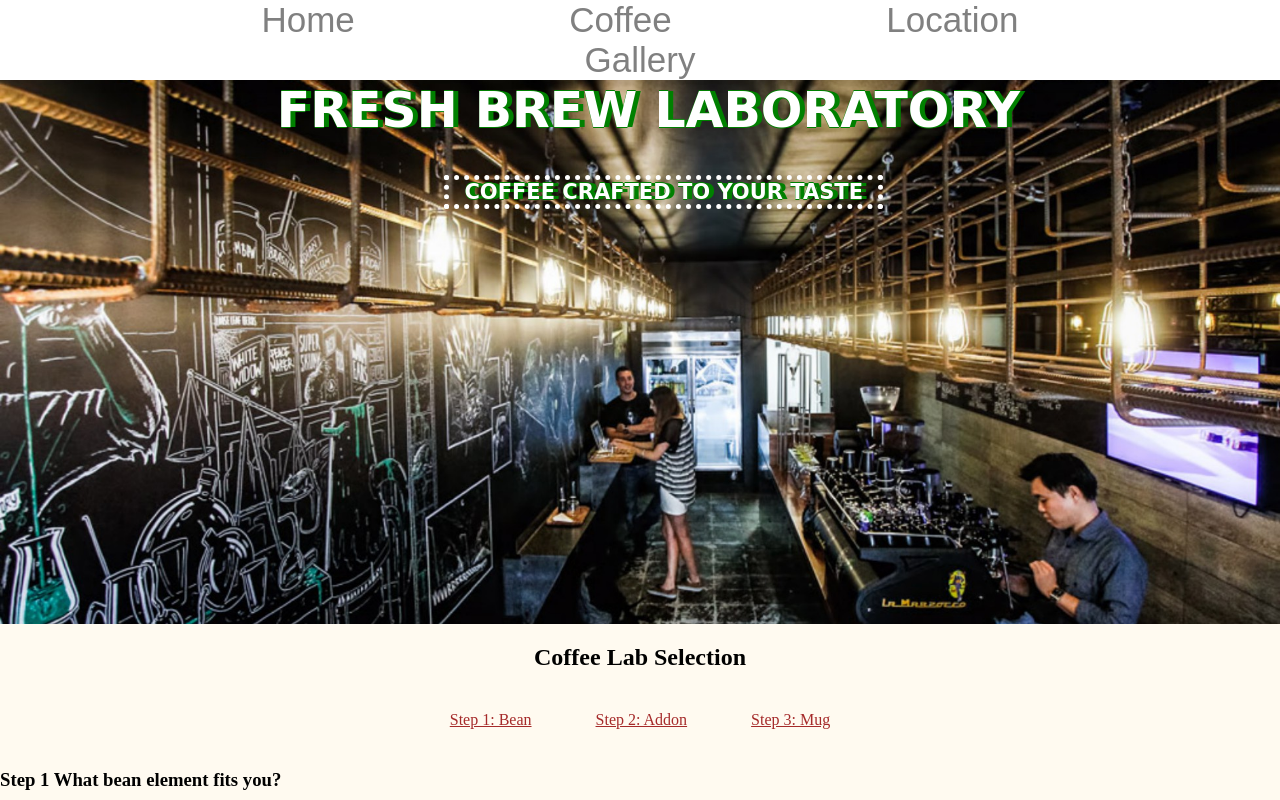
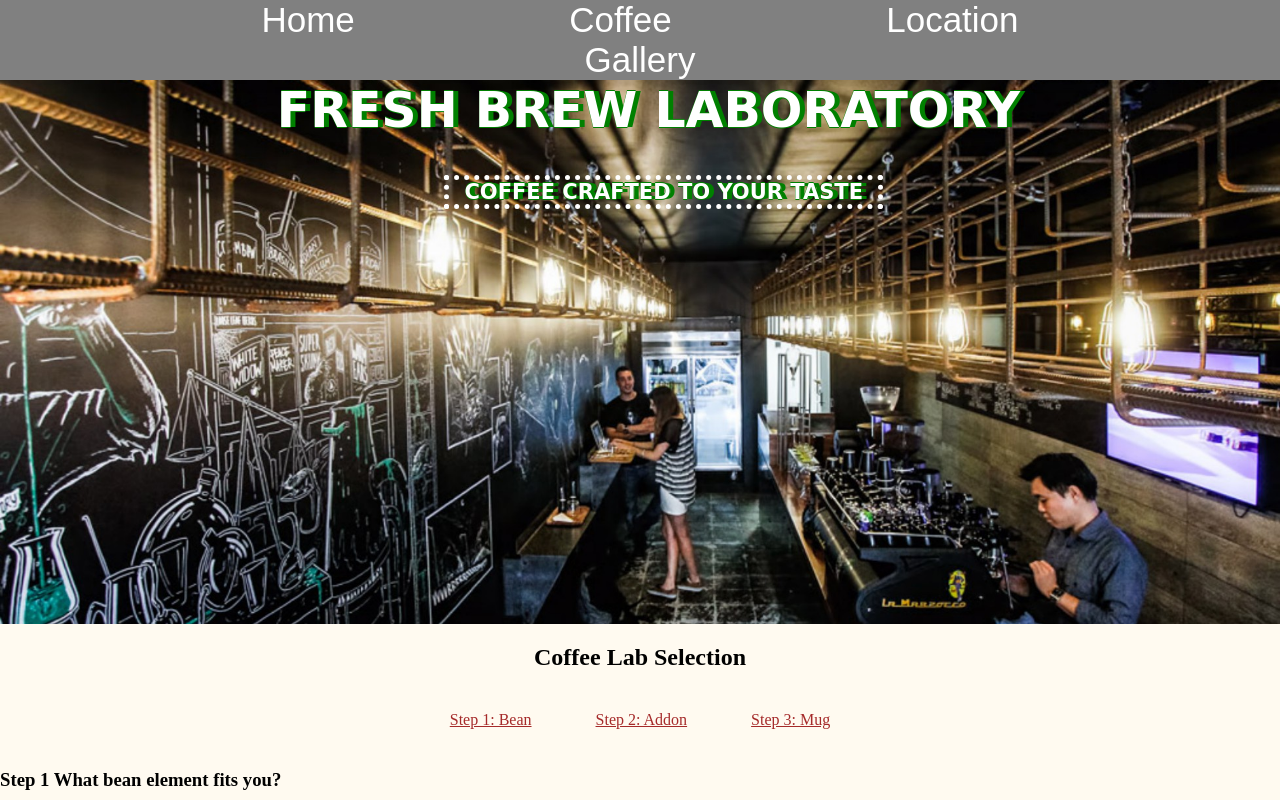
Before and after one commit to jskaye/coffeeshop, a plain HTML site: page index.html in a window 1280 px wide. Shown: the top 800 px of the page. Drawn offline with nearby package versions, Linux system fonts and the light colour scheme.

Commit message:
Add files via upload
update 2.0

```diff
--- a/css/style.css
+++ b/css/style.css
@@ -22,14 +22,14 @@ nav {
   position: fixed;
   z-index: 100;
   width: 100%;
-  background-color: white;
+  background-color: gray;
   box-shadow: 0 3px 11px rgba(0, 0, 0, .1);
   transition: all 0.3s ease-out;
 }
 
 nav a {
 font-size: 35px;
-color: grey;
+color: white;
 text-decoration: none;
 margin: 25px;
 padding: 80px;
@@ -138,7 +138,7 @@ top: -23px;
 right: 396px;
 }
 .map img {
-height: 438px;
+height: 430px;
 }
 
 
--- a/js/main.js
+++ b/js/main.js
@@ -81,9 +81,9 @@ $(window).on('scroll', function () {
 });
 
 $('.slider').slick({
-  dots: true,
+  dots: false,
   infinite: true,
   speed: 300,
-  slidesToShow: 1,
-  adaptiveHeight: true
+  autoplay: true,
+  arrows: false
 });
```
Also changed, not shown: css/fonts/slick.ttf (added), css/fonts/slick.woff (added), pacific_day_2_bonus.png (added), 4 other files.
